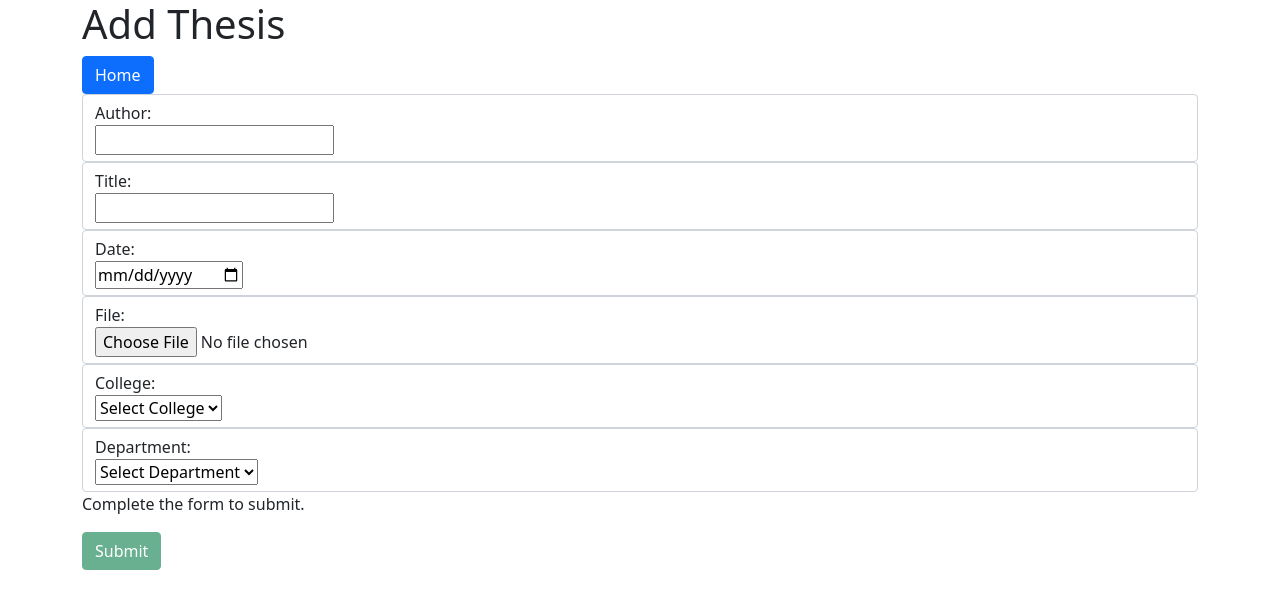
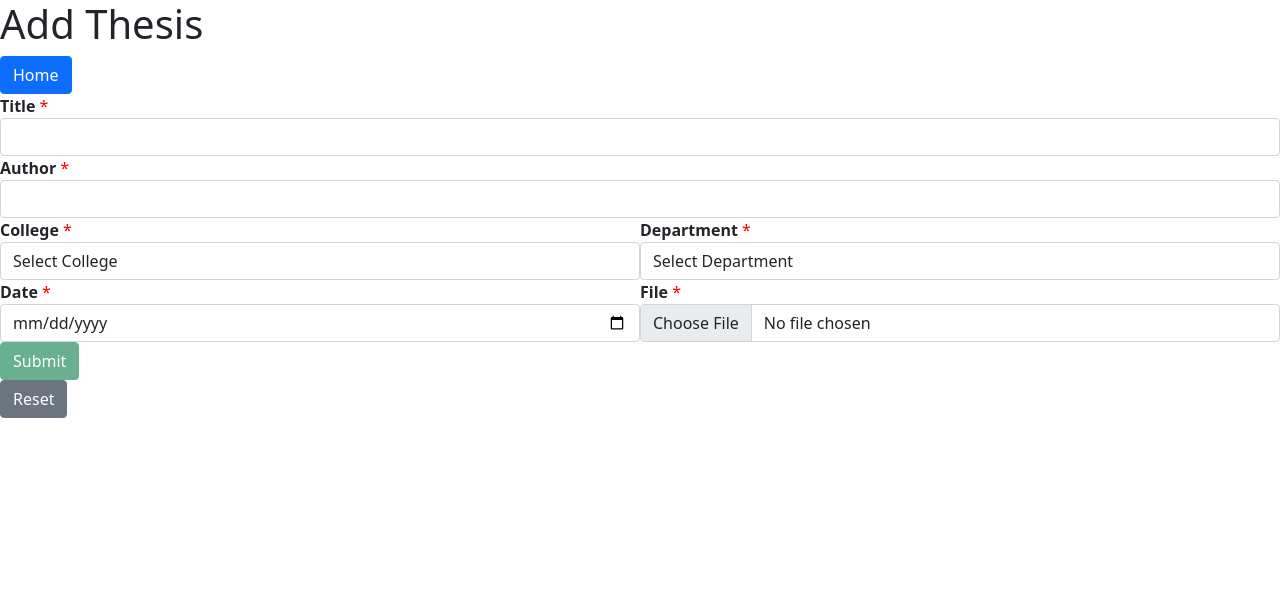
Before and after one commit to christianjaena/MEAN-File-Upload, an Angular app in the folder client/: page /addThesis in a window 1280 px wide. Shown: the top 608 px of the page. Built offline with nearby package versions, Linux system fonts and the light colour scheme.

Commit message:
added bootstrap styles

```diff
--- a/client/src/app/components/input-form/input-form.component.css
+++ b/client/src/app/components/input-form/input-form.component.css
@@ -3,3 +3,12 @@ a {
   color: white;
   text-decoration: none;
 }
+
+span {
+  color: red;
+}
+
+.split {
+  display: flex;
+  justify-content: space-between;
+}
--- a/client/src/app/components/input-form/input-form.component.html
+++ b/client/src/app/components/input-form/input-form.component.html
@@ -1,113 +1,50 @@
-<!-- <div class="container">
-  <div class="form-group">
-    <div class="form-control">
-      <div>
-        <label for="author">Author</label>
-      </div>
-      <div>
-        <input
-          type="text"
-          id="author"
-          placeholder="Enter author"
-          [(ngModel)]="author"
-		  required
-        />
-      </div>
-    </div>
-    <div class="form-control">
-      <div>
-        <label for="title">Title</label>
-      </div>
-      <div>
-        <input
-          type="text"
-          id="title"
-          placeholder="Enter title"
-          [(ngModel)]="title"
-		  required
-        />
-      </div>
-    </div>
-    <div class="form-control">
-      <div>
-        <label for="college">College</label>
-      </div>
-      <div>
-      </div>
-    </div>
-    <div class="form-control">
-      <div>
-        <label for="department">Department</label>
-      </div>
-      <div>
-      </div>
-    </div>
-    <div class="form-control">
-      <div>
-        <label for="date">Date</label>
-      </div>
-      <div>
-        <input type="date" [(ngModel)]="date" required />
-      </div>
-    </div>
-    <div class="form-control">
-      <div>
-        <label for="file">File</label>
-      </div>
-      <div>
-        <input
-          type="file"
-          (change)="onFileSelected($event)"
-          accept=".pdf,.docx,.doc"
-		  required
-        />
-      </div>
-    </div>
-    <div class="form-control">
-      <button class="btn btn-danger" [disabled]="isValid" (click)="onUpload()">Upload</button>
-    </div>
-  </div>
-</div> -->
-
-<div class="container">
 <h1>Add Thesis</h1>
 <button class="btn btn-primary">
   <a routerLink="/">Home</a>
 </button>
-  <form class="form-group" [formGroup]="documentForm" (ngSubmit)="onSubmit()">
-    <div class="form-control">
-      <label for="author">Author: </label>
-      <div>
-        <input id="author" type="text" formControlName="author" />
-      </div>
-    </div>
-    <div class="form-control">
-      <label for="title">Title: </label>
-      <div>
-        <input id="title" type="text" formControlName="title" />
-      </div>
-    </div>
-    <div class="form-control">
-      <label for="date">Date: </label>
-      <div>
-        <input id="date" type="date" formControlName="date" />
-      </div>
-    </div>
-    <div class="form-control">
-      <label for="file">File: </label>
+<form
+  class="form-horizontal"
+  [formGroup]="documentForm"
+  (ngSubmit)="onSubmit()"
+>
+  <div class="form-group">
+    <div class="col-sm-12">
+      <label for="title"
+        ><strong>Title </strong
+        ><span *ngIf="title.errors?.required">*</span></label
+      >
       <div>
         <input
-          id="file"
-          type="file"
-          formControlName="file"
-          (change)="onFileChange($event)"
+          class="form-control"
+          id="title"
+          type="text"
+          formControlName="title"
         />
       </div>
     </div>
-    <div class="form-control">
-      <label for="college">College: </label>
-      <div>
+  </div>
+
+  <div class="form-group">
+    <div class="col-sm-12">
+      <label for="author"
+        ><strong>Author </strong><span *ngIf="author.errors?.required">*</span>
+      </label>
+      <input
+        class="form-control"
+        id="author"
+        type="text"
+        formControlName="author"
+      />
+    </div>
+  </div>
+  <div class="split">
+    <div class="col-md-6">
+      <label for="college"
+        ><strong>College </strong
+        ><span *ngIf="college.errors?.required">*</span></label
+      >
       <select
+        class="form-control"
         name="college"
         id="college"
         formControlName="college"
@@ -120,27 +57,53 @@
         </option>
       </select>
     </div>
-    </div>
-    <div class="form-control">
-      <label for="department">Department: </label>
-      <div>
+    <div class="col-md-6">
+      <label for="department"
+        ><strong>Department</strong
+        ><span *ngIf="department.errors?.required"> *</span></label
+      >
       <select
+        class="form-control"
         name="department"
         id="department"
         formControlName="department"
         required
       >
         <option value="" disabled selected>Select Department</option>
-          <option
-            *ngFor="let department of departments"
-            value="{{ department }}"
-          >
+        <option *ngFor="let department of departments" value="{{ department }}">
           {{ department }}
         </option>
       </select>
     </div>
   </div>
-    <p *ngIf="!documentForm.valid">Complete the form to submit.</p>
+
+  <div class="split">
+    <div class="col-md-6">
+      <label for="date"
+        ><strong>Date </strong><span *ngIf="date.errors?.required">*</span>
+      </label>
+      <input
+        class="form-control"
+        id="date"
+        type="date"
+        formControlName="date"
+      />
+    </div>
+    <div class="col-md-6">
+      <label for="file"
+        ><strong>File </strong
+        ><span *ngIf="file.errors?.required">*</span></label
+      >
+      <input
+        class="form-control"
+        id="file"
+        type="file"
+        formControlName="file"
+        (change)="onFileChange($event)"
+      />
+    </div>
+  </div>
+  <div>
     <div>
       <button
         class="btn btn-success"
@@ -150,5 +113,8 @@
         Submit
       </button>
     </div>
+    <div (click)="clearInput()">
+      <button class="btn btn-secondary">Reset</button>
+    </div>
+  </div>
 </form>
-</div>
--- a/client/src/app/components/input-form/input-form.component.ts
+++ b/client/src/app/components/input-form/input-form.component.ts
@@ -83,9 +83,13 @@ export class InputFormComponent implements OnInit {
     formData.append('file', this.file?.value, fileName);
 
     this.documentService.uploadDocument(formData).subscribe(() => {
-      this.documentForm.reset();
+      this.clearInput();
       this.goBack();
     });
+  }
+
+  clearInput() {
+    this.documentForm.reset();
   }
 
   createFileName(date: any, author: any, file: any) {
```
Lines whose indentation alone changed are shown as unchanged.
